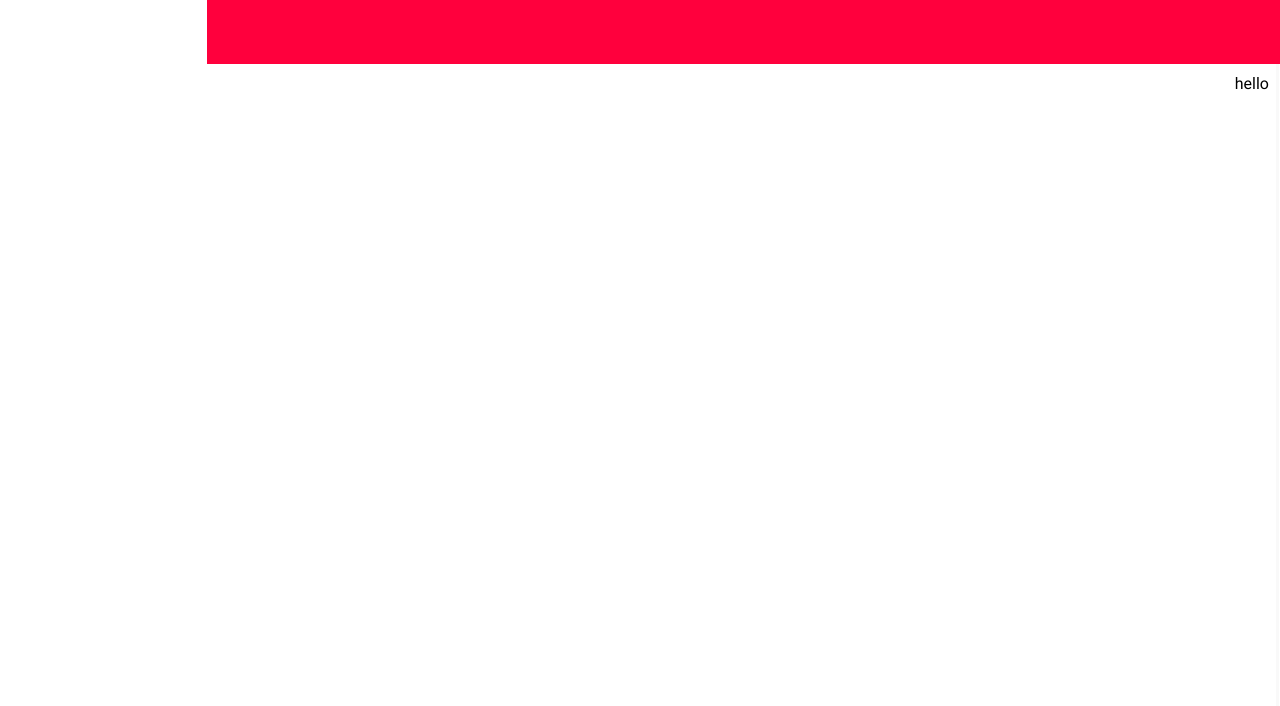
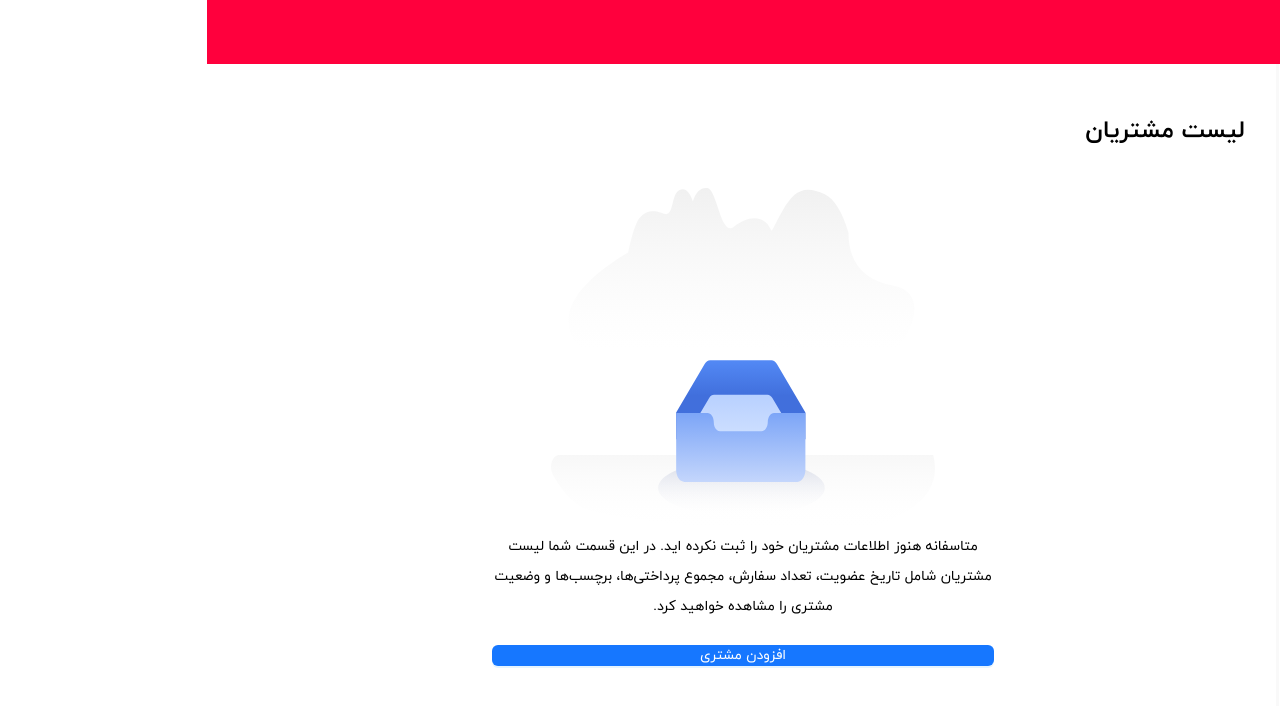
Before and after one commit to Sabamoradi/dashboard, a React (Create React App) app: page /customers in a window 1280 px wide. Shown: the top 706 px of the page. Built offline with nearby package versions, Linux system fonts and the light colour scheme.

Commit message:
add empty state for customer list

```diff
--- a/src/assets/icons/index.ts
+++ b/src/assets/icons/index.ts
@@ -1,3 +1,4 @@
 import { ReactComponent as ChevronIcon } from "./chevron.svg";
+import { ReactComponent as EmptyIcon } from "./Empty.svg";
 
-export { ChevronIcon };
+export { ChevronIcon, EmptyIcon };
--- /dev/null
+++ b/src/components/base/Button/index.tsx
@@ -0,0 +1,19 @@
+import { Button, Space } from "antd";
+
+//TODO
+interface Props {
+  type: any;
+  text: string;
+  clickBtn: any;
+}
+
+const BaseButton = (props: Props) => {
+  const { type, text, clickBtn } = props;
+  return (
+    <Button type={type} onClick={() => clickBtn()}>
+      {text}
+    </Button>
+  );
+};
+
+export default BaseButton;
--- /dev/null
+++ b/src/components/base/Button/style.scss
@@ -0,0 +1 @@
+@use 'src/styles/main.scss' as *;
--- /dev/null
+++ b/src/components/base/EmptyState/index.tsx
@@ -0,0 +1,30 @@
+import "./style.scss";
+import { EmptyIcon } from "../../../assets/icons";
+import { localTexts } from "../../../locals/text";
+import BaseButton from "../Button";
+
+//TODO
+interface Props {
+  text?: string;
+  btnText?: any;
+}
+
+const EmptyState = (props: Props) => {
+  const { text, btnText } = props;
+
+  const clickBtn = () => {
+    alert("hello");
+  };
+
+  return (
+    <div className="empty-container">
+      <EmptyIcon />
+      <div className="empty-text">
+        <p>{text}</p>
+        <BaseButton type="primary" text={btnText} clickBtn={() => clickBtn()} />
+      </div>
+    </div>
+  );
+};
+
+export default EmptyState;
--- /dev/null
+++ b/src/components/base/EmptyState/style.scss
@@ -0,0 +1,25 @@
+@use "src/styles/main.scss" as *;
+
+.empty-container {
+  width: 100%;
+  padding-top: toRem(40);
+  height: calc(100vh - 200px);
+  display: flex;
+  align-items: center;
+  flex-direction: column;
+  .empty-text {
+    width: 50%;
+    p {
+      text-align: center;
+      font-size: toRem(14);
+      line-height: toRem(30);
+    }
+  }
+  button {
+    margin-top: toRem(23);
+    width: 100% ;
+    height: auto;
+    white-space:pre-wrap;
+    @include fontFamilyClass;
+  }
+}
--- a/src/configs/menuItem.ts
+++ b/src/configs/menuItem.ts
@@ -7,17 +7,23 @@ export const MenuItems = [
   },
   {
     id: 2,
+    title: "مشتریان",
+    icon: require("../assets/icons/dashboard.svg").default,
+    route: "/",
+  },
+  {
+    id: 3,
     title: "مشوق ها",
     icon: require("../assets/icons/dashboard.svg").default,
     route: "/",
     children: [
       {
-        id: 21,
+        id: 31,
         title: "کد تخفیف",
         route: "",
       },
       {
-        id: 22,
+        id: 32,
         title: "کوپن",
         route: "",
       },
--- a/src/domain/Customers/index.tsx
+++ b/src/domain/Customers/index.tsx
@@ -1,5 +1,26 @@
+import { localTexts } from "../../locals/text";
+import "./style.scss";
+import { useState } from "react";
+import EmptyState from "../../components/base/EmptyState";
+
 const Customers = () => {
-  return <>hello</>;
+  const [listData, setListData] = useState([]);
+
+  return (
+    <div className="customer-container">
+      <div className="customer-top">
+        <h2>{localTexts.customerList}</h2>
+      </div>
+      {listData.length === 0 ? (
+        <EmptyState
+          text={localTexts.customerEmptyState}
+          btnText={localTexts.addCustomer}
+        />
+      ) : (
+        <div>hello</div>
+      )}
+    </div>
+  );
 };
 
 export default Customers;
--- /dev/null
+++ b/src/domain/Customers/style.scss
@@ -0,0 +1,9 @@
+@use 'src/styles/main.scss' as *;
+
+.customer-container{
+    padding: toRem(40) toRem(24);
+
+    h2{
+        font-size: toRem(24);
+    }
+}
--- /dev/null
+++ b/src/locals/text.ts
@@ -0,0 +1,5 @@
+export const localTexts = {
+  customerList: "لیست مشتریان",
+  customerEmptyState:"متاسفانه هنوز اطلاعات مشتریان خود را ثبت نکرده اید. در این قسمت شما لیست مشتریان شامل تاریخ عضویت، تعداد سفارش، مجموع پرداختی‌ها، برچسب‌ها و وضعیت مشتری را مشاهده خواهید کرد. ",
+  addCustomer:"افزودن مشتری"
+};
--- /dev/null
+++ b/src/styles/_mixin.scss
@@ -0,0 +1,6 @@
+@use "./constants" as *;
+@use "./functions" as *;
+
+@mixin fontFamilyClass {
+  font-family: IRANYekan !important;
+}
--- a/src/styles/main.scss
+++ b/src/styles/main.scss
@@ -1,2 +1,3 @@
 @forward './constants';
 @forward './functions';
+@forward './mixin';
```
Also changed, not shown: src/assets/icons/Empty.svg (added).
